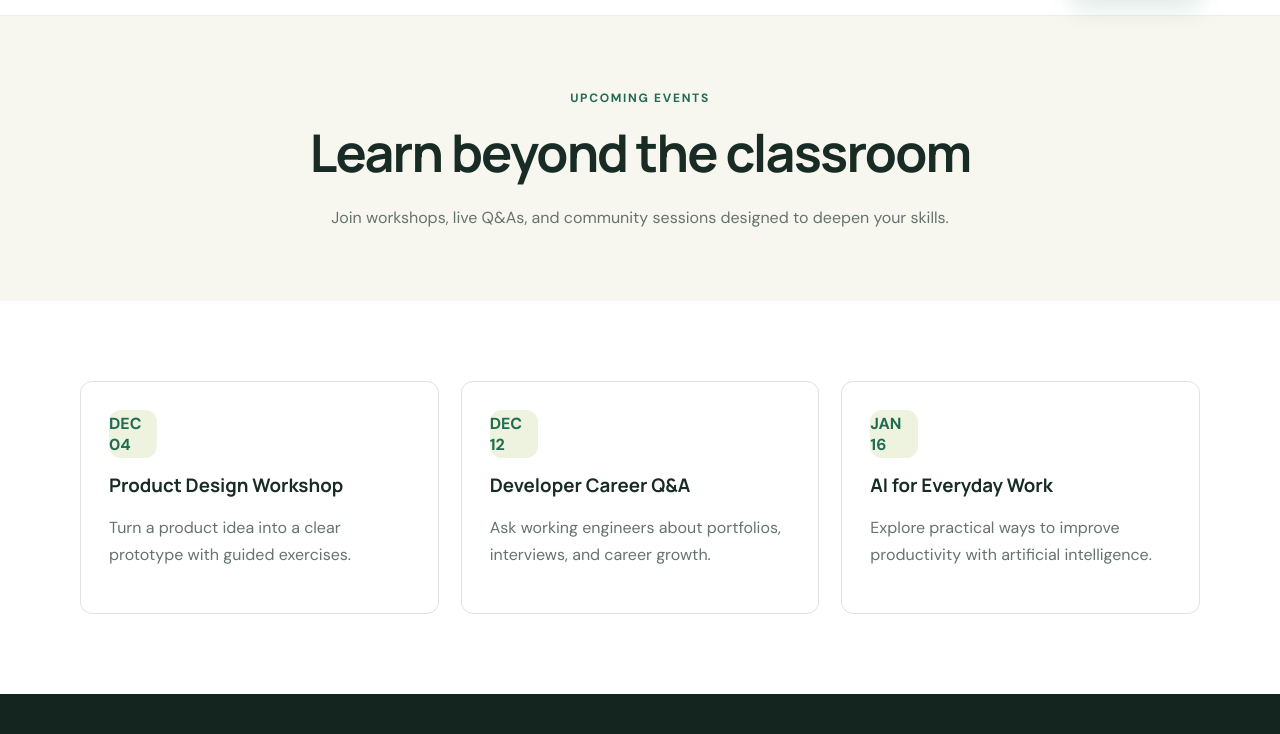
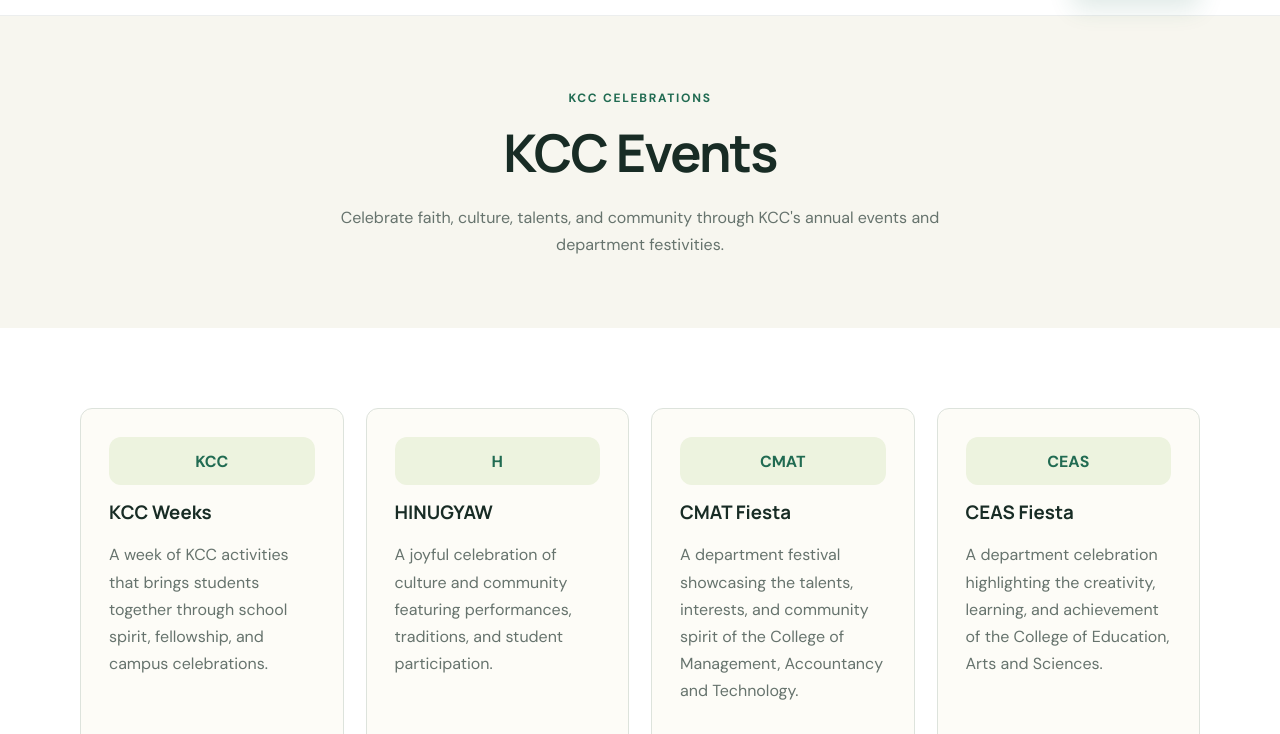
Before and after one commit to zyrusdingcong7/DINGCONG-project-2, a plain HTML site: page events.html in a window 1280 px wide. Shown: the part 66-800 px from the top of the page. Drawn offline with Linux system fonts and the light colour scheme.

Commit message:
adding events

```diff
--- a/assets/styles.css
+++ b/assets/styles.css
@@ -156,6 +156,9 @@ a { color: inherit; text-decoration: none; }
 .page-hero p { max-width: 620px; margin: 16px auto 0; color: var(--muted); line-height: 1.7; }
 .content-section { padding: 80px 0; }
 .content-grid { display: grid; grid-template-columns: repeat(3, 1fr); gap: 22px; }
+.events-grid { display: grid; grid-template-columns: repeat(4, 1fr); gap: 22px; }
+.event-card { min-height: 280px; background: #fdfcf7; }
+.event-card .icon-box { width: auto; min-width: 48px; padding: 0 10px; }
 .info-card { padding: 28px; border: 1px solid var(--line); border-radius: 12px; }
 .info-card h3 { margin: 14px 0 8px; font-family: "Manrope", sans-serif; }
 .info-card p { color: var(--muted); line-height: 1.7; }
@@ -271,6 +274,7 @@ a { color: inherit; text-decoration: none; }
   .section-heading { align-items: flex-start; }
   .section-heading h2, .cta h2, .page-hero h1 { font-size: 36px; }
   .course-grid, .content-grid, .pricing-grid { grid-template-columns: 1fr; }
+  .events-grid { grid-template-columns: 1fr; }
   .cta { min-height: 240px; align-items: flex-start; flex-direction: column; justify-content: center; padding: 36px 28px; }
   .footer-grid { grid-template-columns: 1fr 1fr; }
   .footer-grid div:first-child, .footer-grid div:last-child { grid-column: 1 / -1; }
--- a/events.html
+++ b/events.html
@@ -2,5 +2,37 @@
 <html lang="en">
 <head><meta charset="utf-8"><meta name="viewport" content="width=device-width, initial-scale=1"><title>Events - DingCong Academy</title><link rel="preconnect" href="https://fonts.googleapis.com"><link rel="preconnect" href="https://fonts.gstatic.com" crossorigin><link href="https://fonts.googleapis.com/css2?family=DM+Sans:wght@400;500;600;700&family=Manrope:wght@700;800&display=swap" rel="stylesheet"><link rel="stylesheet" href="assets/styles.css"></head>
 <body><header class="site-header"><div class="container nav-wrap"><a class="brand" href="index.html"><span class="brand-mark">D</span><span>DingCong</span></a><button class="nav-toggle" type="button" aria-expanded="false" aria-controls="main-nav" aria-label="Open menu"><span></span><span></span><span></span></button><nav id="main-nav" class="nav-links"><a href="index.html">Home</a><a href="about.html">About</a><a href="courses.html">Courses</a><a href="trainers.html">Trainers</a><a class="active" href="events.html">Events</a><a href="admissions.html">Admissions</a><a href="contact.html">Contact</a></nav><a class="button button-small nav-button" href="courses.html">Get Started</a></div></header>
-<main><section class="page-hero"><div class="container"><span class="eyebrow">Upcoming events</span><h1>Learn beyond the classroom</h1><p>Join workshops, live Q&As, and community sessions designed to deepen your skills.</p></div></section><section class="content-section"><div class="container content-grid"><article class="info-card"><span class="icon-box">DEC 04</span><h3>Product Design Workshop</h3><p>Turn a product idea into a clear prototype with guided exercises.</p></article><article class="info-card"><span class="icon-box">DEC 12</span><h3>Developer Career Q&A</h3><p>Ask working engineers about portfolios, interviews, and career growth.</p></article><article class="info-card"><span class="icon-box">JAN 16</span><h3>AI for Everyday Work</h3><p>Explore practical ways to improve productivity with artificial intelligence.</p></article></div></section></main>
+<main>
+  <section class="page-hero">
+    <div class="container">
+      <span class="eyebrow">KCC Celebrations</span>
+      <h1>KCC Events</h1>
+      <p>Celebrate faith, culture, talents, and community through KCC's annual events and department festivities.</p>
+    </div>
+  </section>
+  <section class="content-section">
+    <div class="container events-grid">
+      <article class="info-card event-card">
+        <span class="icon-box">KCC</span>
+        <h3>KCC Weeks</h3>
+        <p>A week of KCC activities that brings students together through school spirit, fellowship, and campus celebrations.</p>
+      </article>
+      <article class="info-card event-card">
+        <span class="icon-box">H</span>
+        <h3>HINUGYAW</h3>
+        <p>A joyful celebration of culture and community featuring performances, traditions, and student participation.</p>
+      </article>
+      <article class="info-card event-card">
+        <span class="icon-box">CMAT</span>
+        <h3>CMAT Fiesta</h3>
+        <p>A department festival showcasing the talents, interests, and community spirit of the College of Management, Accountancy and Technology.</p>
+      </article>
+      <article class="info-card event-card">
+        <span class="icon-box">CEAS</span>
+        <h3>CEAS Fiesta</h3>
+        <p>A department celebration highlighting the creativity, learning, and achievement of the College of Education, Arts and Sciences.</p>
+      </article>
+    </div>
+  </section>
+</main>
 <footer class="footer"><div class="container footer-grid"><div><a class="brand footer-brand" href="index.html"><span class="brand-mark">D</span><span>DingCong</span></a><p>Practical education for curious minds.</p></div><div><strong>Explore</strong><a href="courses.html">Courses</a><a href="trainers.html">Trainers</a><a href="events.html">Events</a></div><div><strong>Company</strong><a href="about.html">About us</a><a href="pricing.html">Pricing</a><a href="contact.html">Contact</a></div><div><strong>Newsletter</strong><p>Get learning tips and course updates.</p><form class="newsletter"><input type="email" aria-label="Email address" placeholder="Email address" required><button type="submit">→</button></form></div></div><div class="container footer-bottom"><span>© 2026 DingCong Academy</span><span>Privacy · Terms</span></div></footer><script src="assets/main.js"></script></body></html>
```
